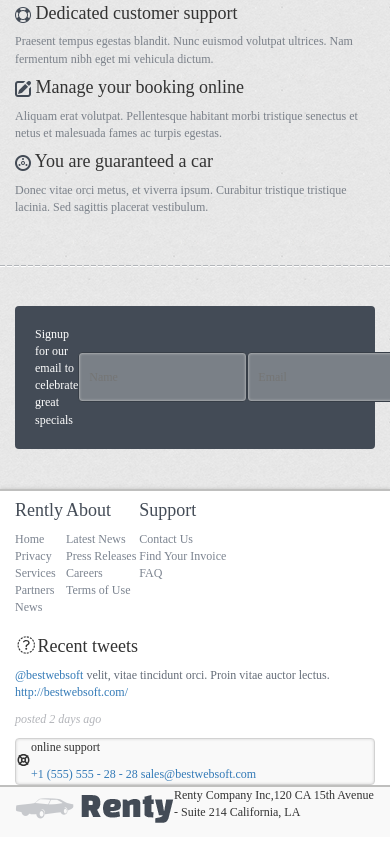
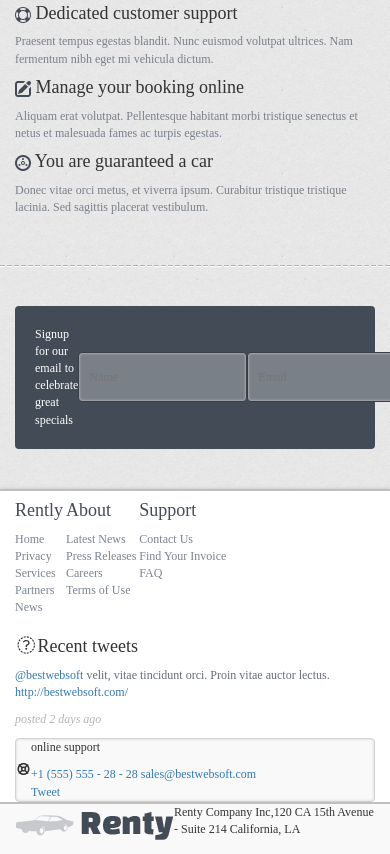
Before and after one commit to hirdbluebird/CHI-test, a website: page index.html in a window 390 px wide. Shown: the part 1120-1974 px from the top of the page. Drawn offline with nearby package versions, Linux system fonts and the light colour scheme.

Commit message:
social share buttons connected

```diff
--- a/index.html
+++ b/index.html
@@ -22,6 +22,33 @@
     <![endif]-->
   </head>
   <body>
+  <script>(function(d, s, id) {
+    var js, fjs = d.getElementsByTagName(s)[0];
+    if (d.getElementById(id)) return;
+    js = d.createElement(s); js.id = id;
+    js.src = "//connect.facebook.net/en_US/sdk.js#xfbml=1&version=v2.8";
+    fjs.parentNode.insertBefore(js, fjs);
+  }(document, 'script', 'facebook-jssdk'));</script>
+  <script>window.twttr = (function(d, s, id) {
+  var js, fjs = d.getElementsByTagName(s)[0],
+    t = window.twttr || {};
+    if (d.getElementById(id)) return t;
+    js = d.createElement(s);
+    js.id = id;
+    js.src = "https://platform.twitter.com/widgets.js";
+    fjs.parentNode.insertBefore(js, fjs);
+
+    t._e = [];
+    t.ready = function(f) {
+      t._e.push(f);
+    };
+
+    return t;
+  }(document, "script", "twitter-wjs"));</script>
+  <!-- Place this tag in your head or just before your close body tag. -->
+  <script src="https://apis.google.com/js/platform.js" async defer></script>
+
+
     <header>
       <nav class="navbar navbar-default">
         <div class="container">
@@ -310,9 +337,22 @@
                   <p>online support</p>
                   <a href="tel:+1(555)555-28-28">+1 (555) 555 - 28 - 28</a>
                   <a href="mail:sales@bestwebsoft.com">sales@bestwebsoft.com</a>
+                  <div class="social-share-wrapper">
+                    <!-- Load Facebook SDK for JavaScript -->
+
+                    <div class="fb-like" data-href="https://developers.facebook.com/docs/plugins/" data-layout="button_count" data-action="like" data-size="small" data-show-faces="true"></div>
+
+                    <a class="twitter-share-button" data-show-count="true" href="https://twitter.com/intent/tweet" >
+                    Tweet</a>
+
+                    <!-- Place this tag where you want the share button to render. -->
+                    <div class="g-plus" data-action="share" data-annotation="bubble"></div>
+
+                  </div>
                 </div>
-              </div>
-            </div>
+
+              </div><!-- /.online-support -->
+            </div><!-- /.col-md-4 -->
 
           </div><!-- /.row -->
         </div><!-- /.container -->
```
